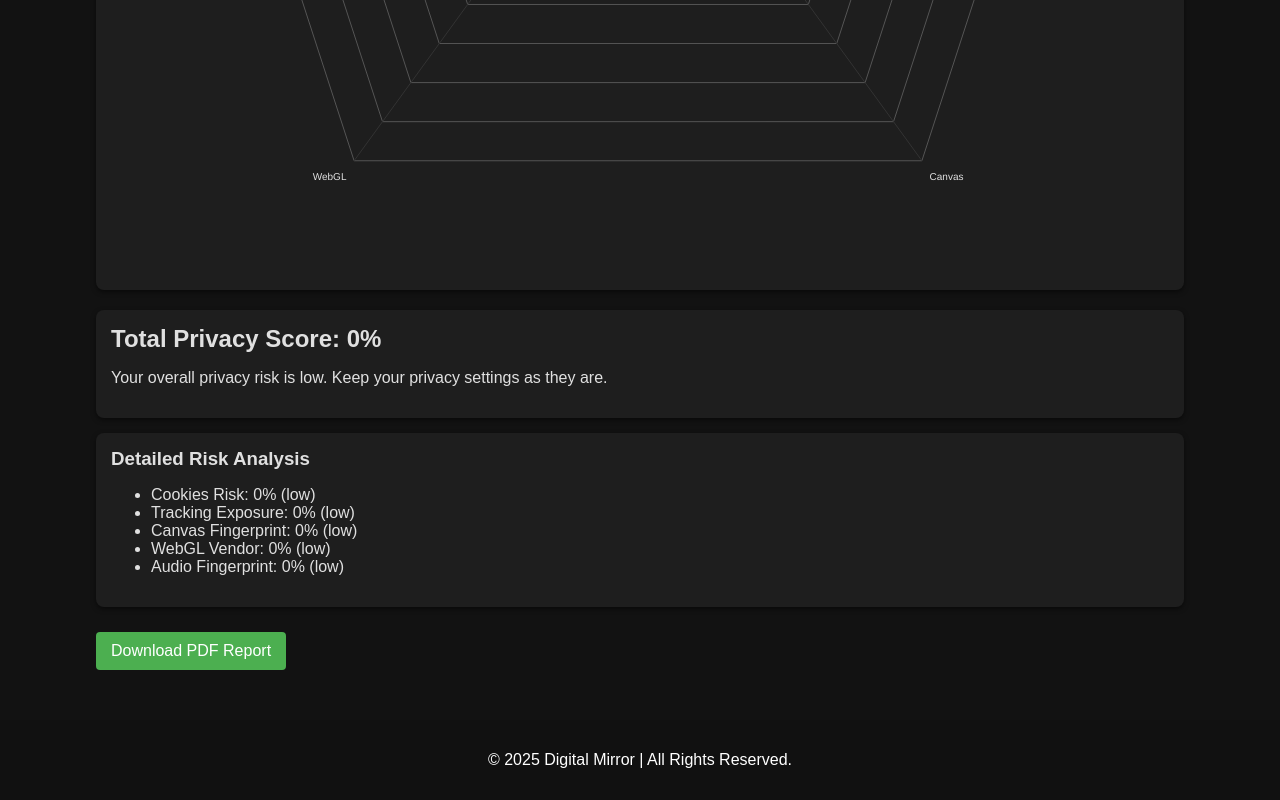
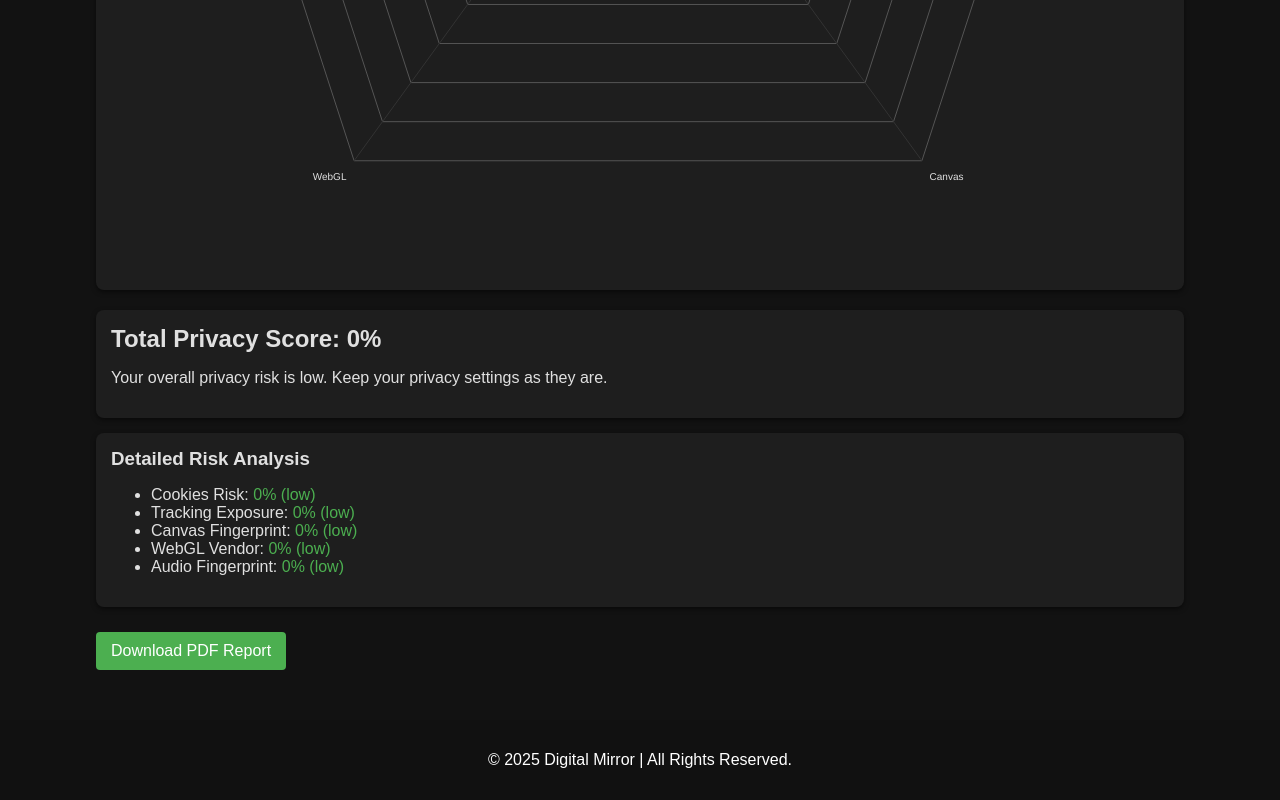
Before and after one commit to Lathika2508/DigitalFootprintMirror, a plain HTML site: page pages/report.html in a window 1280 px wide. Shown: the part 969-1769 px from the top of the page. Drawn offline with nearby package versions, Linux system fonts and the light colour scheme.

Commit message:
Update report.html

```diff
--- a/pages/report.html
+++ b/pages/report.html
@@ -1,9 +1,10 @@
 <!DOCTYPE html>
-<html lang="en">
+<html lang="en" ng-app="reportApp">
 <head>
   <meta charset="UTF-8" />
   <meta name="viewport" content="width=device-width, initial-scale=1.0"/>
   <title>Privacy Report | Digital Mirror</title>
+  <script src="https://ajax.googleapis.com/ajax/libs/angularjs/1.8.2/angular.min.js"></script>
   <script src="https://cdn.jsdelivr.net/npm/chart.js"></script>
   <script src="https://cdnjs.cloudflare.com/ajax/libs/jspdf/2.5.1/jspdf.umd.min.js"></script>
   <script src="https://cdnjs.cloudflare.com/ajax/libs/html2canvas/1.4.1/html2canvas.min.js"></script>
@@ -98,7 +99,7 @@
     }
   </style>
 </head>
-<body>
+<body ng-controller="ReportController">
   <!-- Navbar -->
   <nav class="navbar">
     <div class="logo">
@@ -126,22 +127,22 @@
 
     <!-- Risk Analysis -->
     <div class="card">
-      <h2>Total Privacy Score: <span id="total-score">Loading...</span></h2>
-      <p id="overall-analysis">Generating overall analysis...</p>
+      <h2>Total Privacy Score: <span>{{ scores.total }}%</span></h2>
+      <p>{{ overallMessage }}</p>
     </div>
 
     <div class="card">
       <h3>Detailed Risk Analysis</h3>
       <ul>
-        <li>Cookies Risk: <span id="cookies-risk">Loading...</span></li>
-        <li>Tracking Exposure: <span id="tracking-risk">Loading...</span></li>
-        <li>Canvas Fingerprint: <span id="canvas-risk">Loading...</span></li>
-        <li>WebGL Vendor: <span id="webgl-risk">Loading...</span></li>
-        <li>Audio Fingerprint: <span id="audio-risk">Loading...</span></li>
+        <li>Cookies Risk: <span ng-class="getRiskClass(scores.cookies)">{{ scores.cookies }}% ({{ getRiskLevel(scores.cookies) }})</span></li>
+        <li>Tracking Exposure: <span ng-class="getRiskClass(scores.tracking)">{{ scores.tracking }}% ({{ getRiskLevel(scores.tracking) }})</span></li>
+        <li>Canvas Fingerprint: <span ng-class="getRiskClass(scores.canvas)">{{ scores.canvas }}% ({{ getRiskLevel(scores.canvas) }})</span></li>
+        <li>WebGL Vendor: <span ng-class="getRiskClass(scores.webgl)">{{ scores.webgl }}% ({{ getRiskLevel(scores.webgl) }})</span></li>
+        <li>Audio Fingerprint: <span ng-class="getRiskClass(scores.audio)">{{ scores.audio }}% ({{ getRiskLevel(scores.audio) }})</span></li>
       </ul>
     </div>
 
-    <button class="pdf-btn" onclick="downloadPDF()">Download PDF Report</button>
+    <button class="pdf-btn" ng-click="downloadPDF()">Download PDF Report</button>
   </main>
 
   <footer>
@@ -149,14 +150,9 @@
   </footer>
 
   <script>
-    function getRiskLevel(score) {
-      if (score < 40) return "low";
-      if (score < 70) return "medium";
-      return "high";
-    }
-
-    function loadReport() {
-      const scores = JSON.parse(localStorage.getItem("privacyScores")) || {
+    angular.module('reportApp', [])
+      .controller('ReportController', ['$scope', function($scope) {
+        $scope.scores = JSON.parse(localStorage.getItem("privacyScores")) || {
           cookies: 0,
           tracking: 0,
           canvas: 0,
@@ -165,20 +161,21 @@
           total: 0
         };
 
-      // Update text values
-      document.getElementById('cookies-risk').innerText = scores.cookies + "% (" + getRiskLevel(scores.cookies) + ")";
-      document.getElementById('tracking-risk').innerText = scores.tracking + "% (" + getRiskLevel(scores.tracking) + ")";
-      document.getElementById('canvas-risk').innerText = scores.canvas + "% (" + getRiskLevel(scores.canvas) + ")";
-      document.getElementById('webgl-risk').innerText = scores.webgl + "% (" + getRiskLevel(scores.webgl) + ")";
-      document.getElementById('audio-risk').innerText = scores.audio + "% (" + getRiskLevel(scores.audio) + ")";
-      document.getElementById('total-score').innerText = scores.total + "%";
+        $scope.getRiskLevel = function(score) {
+          if (score < 40) return "low";
+          if (score < 70) return "medium";
+          return "high";
+        };
 
-      document.getElementById('overall-analysis').innerText =
-        scores.total < 40 ? "Your overall privacy risk is low. Keep your privacy settings as they are." :
-        scores.total < 70 ? "Your privacy risk is moderate. Consider improving your security measures." :
+        $scope.getRiskClass = function(score) {
+          return $scope.getRiskLevel(score);
+        };
+
+        $scope.overallMessage =
+          $scope.scores.total < 40 ? "Your overall privacy risk is low. Keep your privacy settings as they are." :
+          $scope.scores.total < 70 ? "Your privacy risk is moderate. Consider improving your security measures." :
           "Your privacy risk is high. Immediate steps are recommended to enhance your privacy.";
 
-      // Radar chart
         const ctx = document.getElementById('privacyChart').getContext('2d');
         new Chart(ctx, {
           type: 'radar',
@@ -186,7 +183,7 @@
             labels: ['Cookies', 'Tracking', 'Canvas', 'WebGL', 'Audio'],
             datasets: [{
               label: 'Privacy Risks (%)',
-            data: [scores.cookies, scores.tracking, scores.canvas, scores.webgl, scores.audio],
+              data: [$scope.scores.cookies, $scope.scores.tracking, $scope.scores.canvas, $scope.scores.webgl, $scope.scores.audio],
               backgroundColor: 'rgba(244, 67, 54, 0.3)',
               borderColor: '#F44336',
               borderWidth: 2,
@@ -209,25 +206,20 @@
             }
           }
         });
-    }
 
-    async function downloadPDF() {
+        $scope.downloadPDF = async function() {
           const { jsPDF } = window.jspdf;
           const pdf = new jsPDF('p', 'mm', 'a4');
           const reportElement = document.getElementById('report-section');
-
-      // Use html2canvas to convert the report section into an image
           const canvas = await html2canvas(reportElement, { backgroundColor: '#121212', scale: 2 });
           const imgData = canvas.toDataURL('image/png');
           const imgWidth = 190;
           const pageHeight = 295;
           const imgHeight = (canvas.height * imgWidth) / canvas.width;
-
           pdf.addImage(imgData, 'PNG', 10, 10, imgWidth, imgHeight);
           pdf.save('Privacy_Report.pdf');
         }
-
-    window.onload = loadReport;
+      }]);
   </script>
 </body>
 </html>
```
Lines whose indentation alone changed are shown as unchanged.
